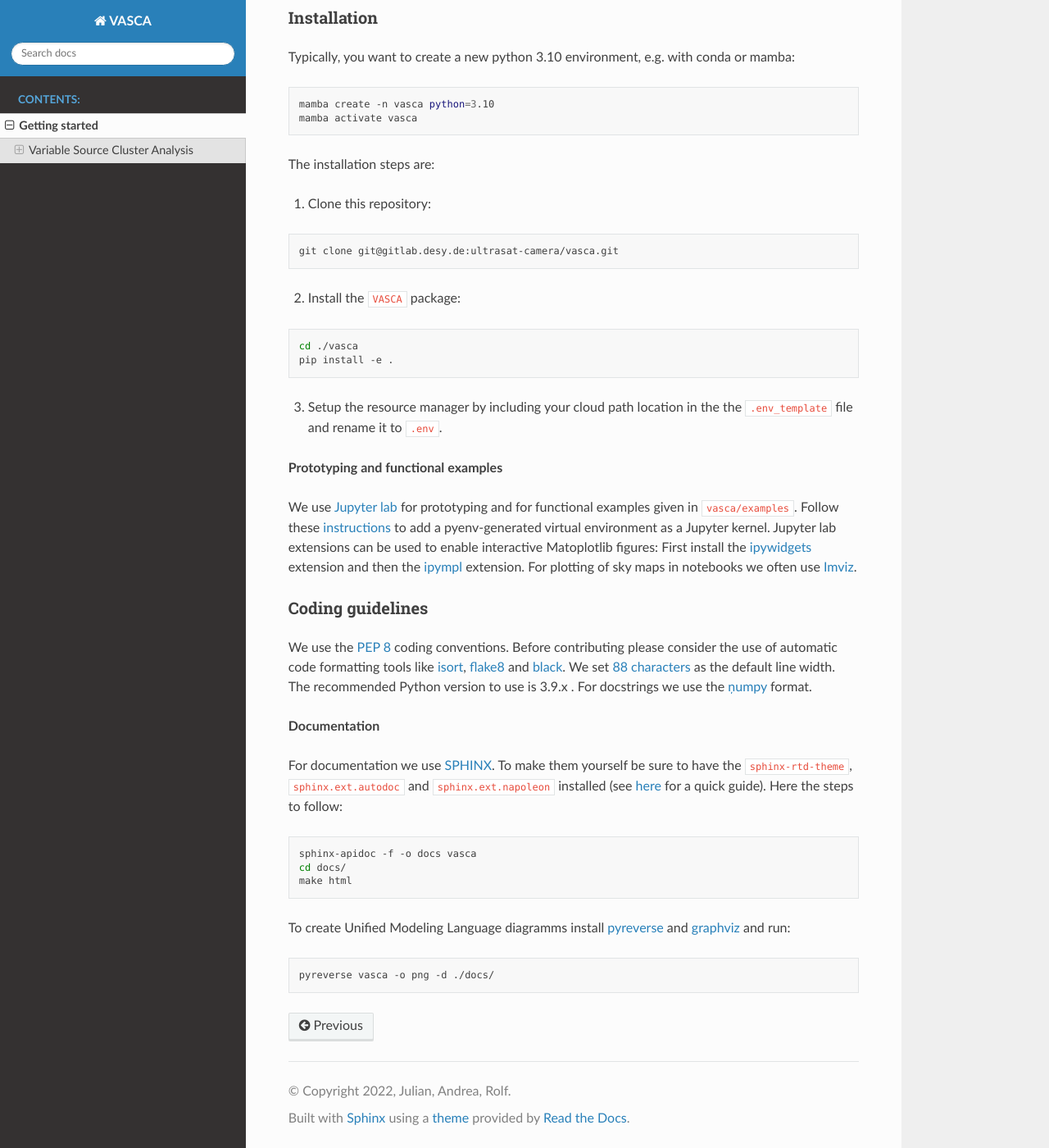
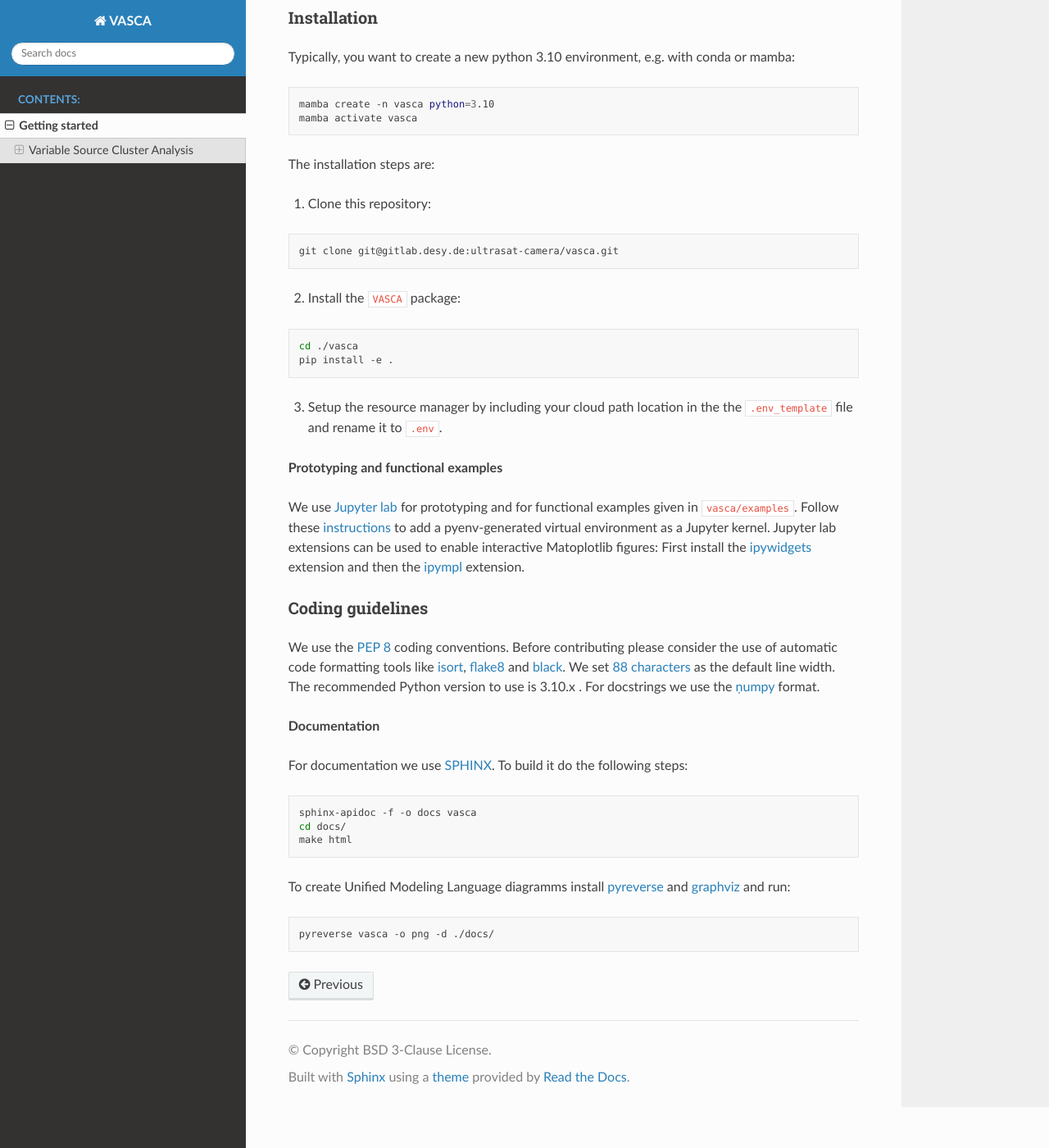
Before and after one commit to rbuehler/vasca, a Sphinx documentation site: the page built from docs/readme_link.rst, in a window 1280 px wide and 1400 px high, scrolled down 324 px. Shown: the whole window at 82% size. Built offline with Sphinx 7.4.7 and the Read the Docs theme 2.0.0, drawn with Linux system fonts in a browser that asks for light colours; pages that are not in the unit, such as notebooks, are missing from menus.

Commit message:
Cleanup and documentation for publsihing.
Former-commit-id: 0b559b8894da33ffd83563f0e4cbbe135355b175

```diff
--- a/README.rst
+++ b/README.rst
@@ -44,7 +44,7 @@
 **Prototyping and functional examples**
 
 We use `Jupyter lab <https://github.com/jupyterlab/jupyterlab>`__ for prototyping and for functional examples given in ``vasca/examples``.
-Follow these `instructions <https://albertauyeung.github.io/2020/08/17/pyenv-jupyter.html/>`__ to add  a pyenv-generated virtual environment as a Jupyter kernel. Jupyter lab extensions can be used to enable interactive Matoplotlib figures: First install the `ipywidgets <https://github.com/jupyter-widgets/ipywidgets>`__ extension and then the `ipympl <https://github.com/matplotlib/ipympl>`__ extension. For plotting of sky maps in notebooks we often use `Imviz <https://jdaviz.readthedocs.io/en/latest/imviz/index.html>`__.
+Follow these `instructions <https://albertauyeung.github.io/2020/08/17/pyenv-jupyter.html/>`__ to add  a pyenv-generated virtual environment as a Jupyter kernel. Jupyter lab extensions can be used to enable interactive Matoplotlib figures: First install the `ipywidgets <https://github.com/jupyter-widgets/ipywidgets>`__ extension and then the `ipympl <https://github.com/matplotlib/ipympl>`__ extension.
 
 Coding guidelines
 -----------------
@@ -54,18 +54,14 @@
 tools like `isort <https://github.com/pycqa/isort>`__,
 `flake8 <https://github.com/PyCQA/flake8>`__ and
 `black <https://black.readthedocs.io/en/stable/#>`__. We set `88 characters <https://black.readthedocs.io/en/stable/the_black_code_style/current_style.html?highlight=88%20#line-length>`__ as the default line width. The recommended Python
-version to use is 3.9.x . For docstrings we use the
+version to use is 3.10.x . For docstrings we use the
 `ņumpy <https://sphinxcontrib-napoleon.readthedocs.io/en/latest/example_numpy.html>`__
 format.
 
 **Documentation**
 
-For documentation we use `SPHINX <https://www.sphinx-doc.org/en/master/>`__. To make them yourself be
-sure to have the ``sphinx-rtd-theme``, ``sphinx.ext.autodoc``
-and ``sphinx.ext.napoleon``  installed (see
-`here <https://betterprogramming.pub/auto-documenting-a-python-project-using-sphinx-8878f9ddc6e9>`__
-for a quick guide).
-Here the steps to follow:
+For documentation we use `SPHINX <https://www.sphinx-doc.org/en/master/>`__.
+To build it do the following steps:
 
 .. code:: bash
 
--- a/docs/conf.py
+++ b/docs/conf.py
@@ -19,11 +19,11 @@
 # -- Project information -----------------------------------------------------
 
 project = "VASCA"
-copyright = "2022, Julian, Andrea, Rolf"
-author = "Julian, Andrea, Rolf"
+copyright = "BSD 3-Clause License"
+author = "Rolf Buehler and Julian Schliwinski"
 
 # The full version, including alpha/beta/rc tags
-release = "0.0.1"
+release = "1.0.0"
 
 
 # -- General configuration ---------------------------------------------------
--- a/pyproject.toml
+++ b/pyproject.toml
@@ -5,11 +5,11 @@
 [project]
 # Project metadata, following PEP 621 specifications.
 name = "vasca"
-version = "0.1.0"
+version = "1.0.0"
 description = "Ultraviolet Variability Analysis is an astronomy pipeline for time-variable sources."
 readme = "README.rst"
 requires-python = ">=3.9"
-# license = {file = "LICENSE.txt"}
+license = {file = "LICENSE.txt"}
 keywords = ["astronomy", "ultraviolet", "pipeline"]
 authors = [
     {name =  "Julian Schliwinski", email = "julian.schliwinski@desy.de"},
@@ -36,6 +36,8 @@
   "ipywidgets ~= 8.0.6",
   "ipympl ~= 0.9.3",
   "jupyterlab ~= 4.0.2",
+  "sphinx~= 7.2.6",
+  "sphinx-rtd-theme = 2.0.0",
 ]
 
 [project.urls]
```
